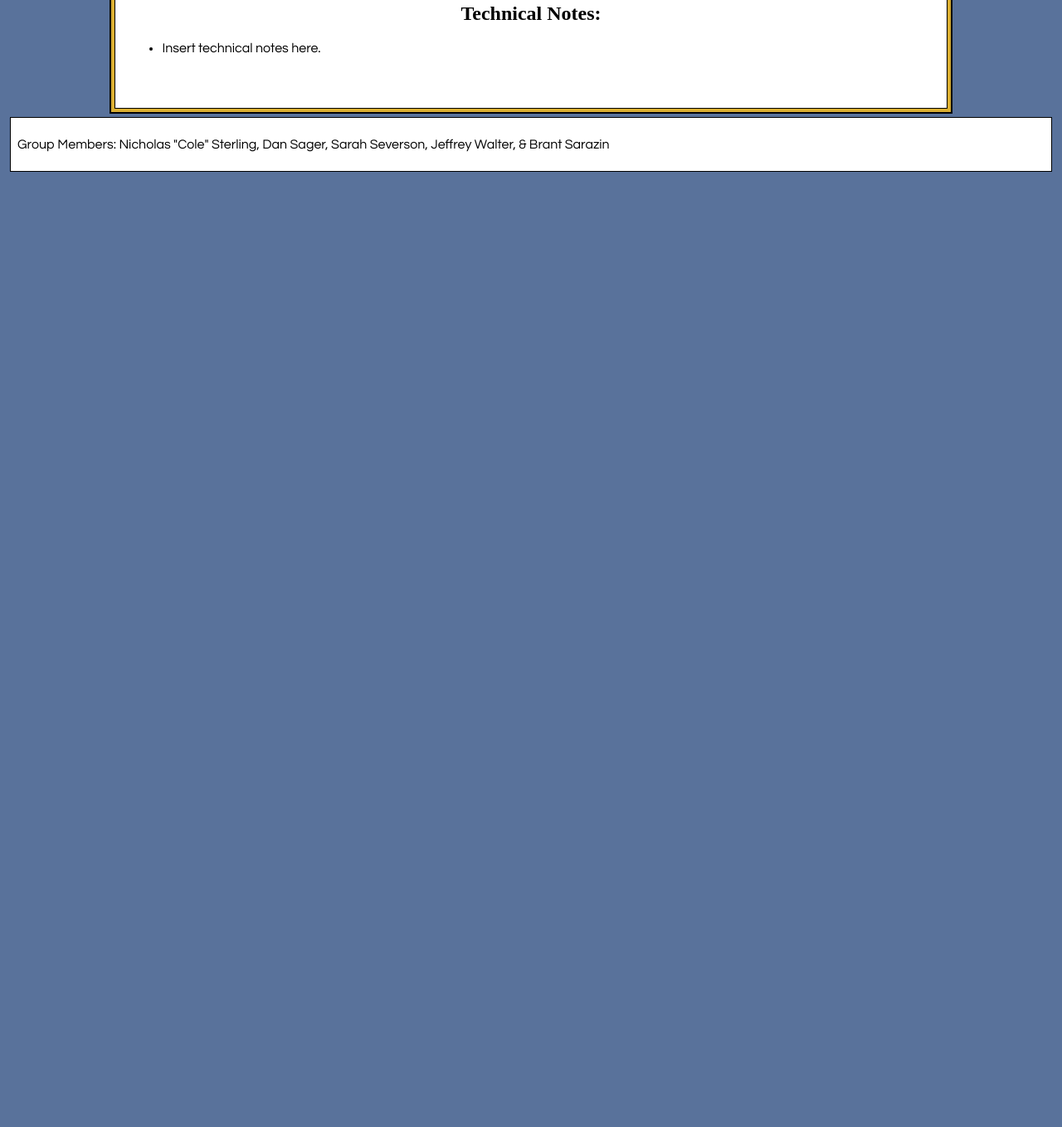
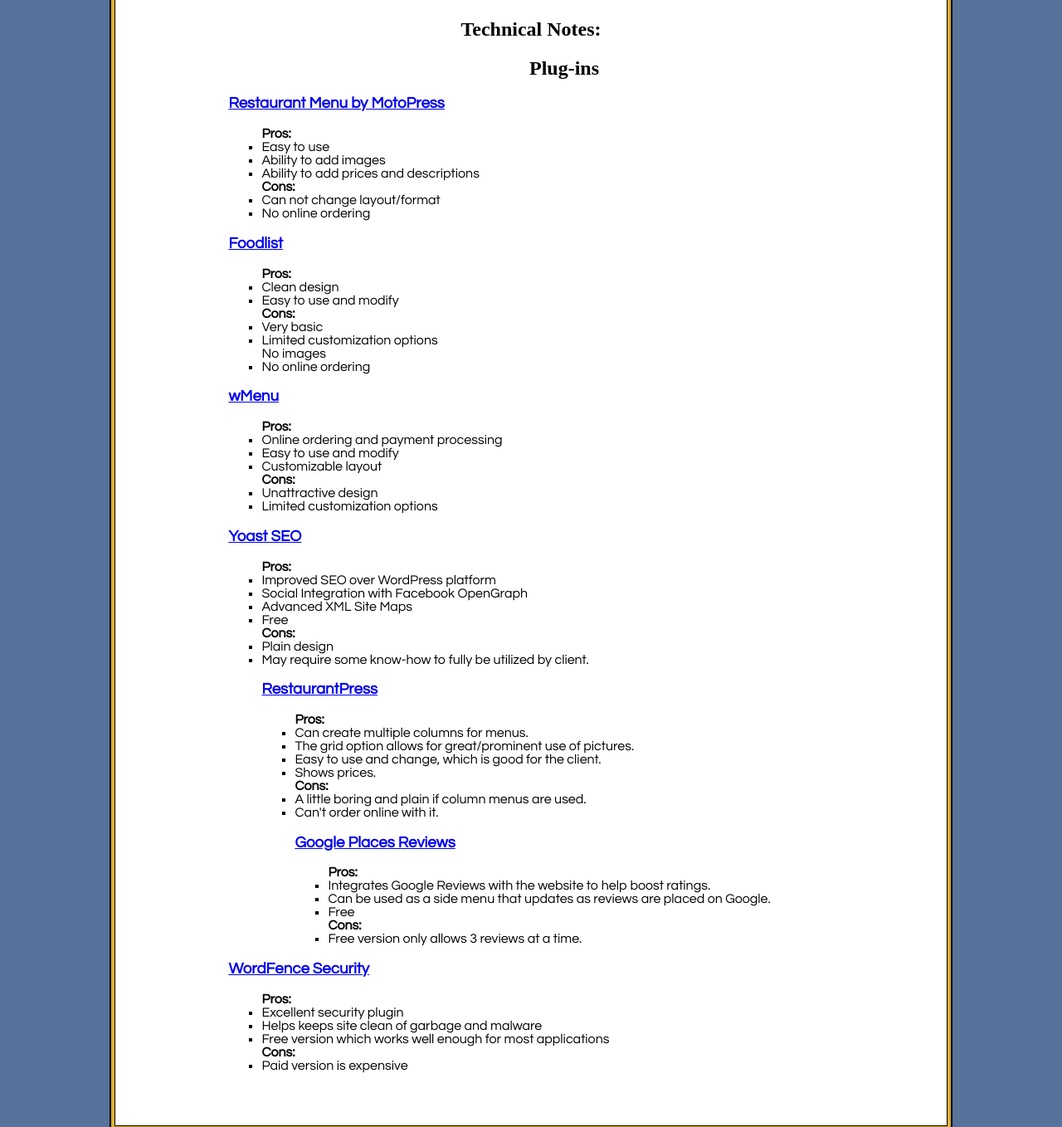
Before and after one commit to brantsarazin/brantsarazin.github.io, a plain HTML site: page index.html in a window 1280 px wide. Shown: the part 738-2096 px from the top of the page at 83% size. Before the commit the page ends 953 px from the top, so only its background shows below. Drawn offline with Linux system fonts and the light colour scheme.

Commit message:
Update index.html

```diff
--- a/index.html
+++ b/index.html
@@ -55,7 +55,6 @@
 			margin: auto;
 			width: 80%;
 		}
-
 		header {
 			background:white;
 			border: .1em solid black;
@@ -65,7 +64,6 @@
 			padding: .5em;
 
 		}
-
 		article {
 			background: white;
 			border: .1em solid black;
@@ -73,7 +71,6 @@
 			margin: .25em;
 			padding: 1em;
 		}
-
 		footer {
 			background: white;
 			border: .1em solid black;
@@ -82,7 +79,6 @@
 			margin: .25em;
 			padding: .5em;
 		}
-
 	</style>
   </head>
 
@@ -94,13 +90,13 @@
 
 
 	 <article>
-		<strong>Website</strong>???
+		<strong>Website: </strong>http://live-csc-245-group-project.pantheonsite.io/
 		<br/><br/>
 
-		<strong>Theme Choice</strong>???
+		<strong>Theme Choice: </strong>Foodhunt
 		<br/><br/>
 
-		<strong>Logo</strong>???
+		<strong>Logo: </strong><br/><img src="ghebreLogo.jpg" width="200">
 		<br/><br/>
 
 		<!-- Notes on theme design -->
@@ -141,7 +137,89 @@
 	<!-- Technical Notes -->
 	<h2>Technical Notes:</h2>
 	<ul>
-		<li>Insert technical notes here.</li>
+		<ul><h2>Plug-ins</h2>
+			<ul><h3><a href="https://wordpress.org/plugins/mp-restaurant-menu/">Restaurant Menu by MotoPress</a></h3>
+				<Ul><strong>Pros:</strong>
+					<li>Easy to use</li>
+					<li>Ability to add images</li>
+					<li>Ability to add prices and descriptions</li>
+				</ul>
+				<ul><strong>Cons:</strong>
+					<li>Can not change layout/format</li>
+					<li>No online ordering</li>
+				</ul>
+			</ul>
+
+			<ul><h3><a href="https://wordpress.org/plugins/foodlist/">Foodlist</a></h3>
+				<Ul><strong>Pros:</strong>
+					<li>Clean design</li>
+					<li>Easy to use and modify</li>
+				</ul>
+				<ul><strong>Cons:</strong>
+					<li>Very basic</li>
+					<li>Limited customization options</li>
+					</li>No images</li>
+					<li>No online ordering</li>
+				</ul>
+			</ul>
+
+			<ul><h3><a href="https://wordpress.org/plugins/wmenu-digital-menu-and-restaurant-ordering/">wMenu</a></h3>
+				<Ul><strong>Pros:</strong>
+					<li>Online ordering and payment processing</li>
+					<li>Easy to use and modify</li>
+					<li>Customizable layout</li>
+				</ul>
+				<ul><strong>Cons:</strong>
+					<li>Unattractive design</li>
+					<li>Limited customization options</li>
+				</ul>
+			</ul>
+
+            <ul><h3><a href="https://wordpress.org/plugins/wordpress-seo/">Yoast SEO</a></h3>
+				<Ul><strong>Pros:</strong>
+					<li>Improved SEO over WordPress platform</li>
+					<li>Social Integration with Facebook OpenGraph</li>
+					<li>Advanced XML Site Maps</li>
+                    <li>Free</li>
+				</ul>
+				<ul><strong>Cons:</strong>
+					<li>Plain design</li>
+					<li>May require some know-how to fully be utilized by client.</li>
+				</ul>
+
+				<ul><h3><a href="https://themegrill.com/plugins/restaurantpress/">RestaurantPress</a></h3>
+				<Ul><strong>Pros:</strong>
+					<li>Can create multiple columns for menus.</li>
+					<li>The grid option allows for great/prominent use of pictures.</li>
+					<li>Easy to use and change, which is good for the client.</li>
+					<li>Shows prices.</li>
+				</ul>
+				<ul><strong>Cons:</strong>
+					<li>A little boring and plain if column menus are used.</li>
+					<li>Can't order online with it.</li>
+				</ul>
+
+				<ul><h3><a href="https://en-gb.wordpress.org/plugins/google-places-reviews/">Google Places Reviews</a></h3>
+				<Ul><strong>Pros:</strong>
+					<li>Integrates Google Reviews with the website to help boost ratings.</li>
+					<li>Can be used as a side menu that updates as reviews are placed on Google.</li>
+                    <li>Free</li>
+				</ul>
+				<ul><strong>Cons:</strong>
+					<li>Free version only allows 3 reviews at a time.</li>
+				</ul>
+			</ul>
+		</ul>
+	</ul>
+	<ul><h3><a href="https://wordpress.org/plugins/wordfence/">WordFence Security</a></h3>
+		<Ul><strong>Pros:</strong>
+			<li>Excellent security plugin</li>
+			<li>Helps keeps site clean of garbage and malware</li>
+			<li>Free version which works well enough for most applications</li>
+		</ul>
+		<ul><strong>Cons:</strong>
+			<li>Paid version is expensive</li>
+		</ul>
 	</ul>
 
 			<br/><br/>
```
